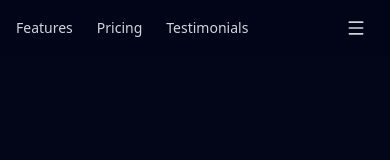
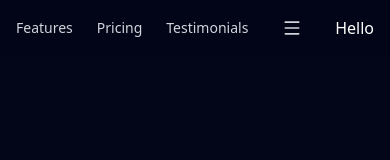
Before and after one commit to Swellmary/Responsive-Web-TypeScript-ReactJS_Tailwindcss, a React (Vite) app: page / in a window 390 px wide. Both pictures are taken after a click on the button 356 px from the left and 28 px from the top of the page. Shown: the top 160 px of the page. Built offline with nearby package versions, Linux system fonts and the light colour scheme.

Commit message:
add useState to open Menu | initial formula

```diff
--- a/src/components/Navbar.tsx
+++ b/src/components/Navbar.tsx
@@ -1,6 +1,11 @@
 import { Menu } from "lucide-react";
+import { useState } from "react";
 
 export default function NavBar() {
+
+    // useState: Menu is Open
+    const [mobileMenuIsOpen, setMobileMenuIsOpen] = useState(false);
+
     return <nav className="fixed top-0 w-full z-50 transition-all duration-300 bg-slate-950/20 backdrop-blue-sm">
         <div className="max-w-7xl mx-auto px-4 sm:px-6 lg:px-8">
             <div className="flex justify-between items-center h-14 sm:h-16 md:h-20">
@@ -25,9 +30,11 @@ export default function NavBar() {
                 </div>
 
                 {/* Responsive Mobile NavBar - Humberger Icon*/}
-                <button className="md:hidden p-2 text-gray-300 hover:text-white">
+                <button className="md:hidden p-2 text-gray-300 hover:text-white" onClick={() => setMobileMenuIsOpen((prev) => !prev)}>
                     <Menu className="w-5 h-5 sm:w-6 sm:h-6"/>
                 </button>
+
+                {mobileMenuIsOpen && <p>Hello</p>}
             </div>
         </div>
     </nav>
```
